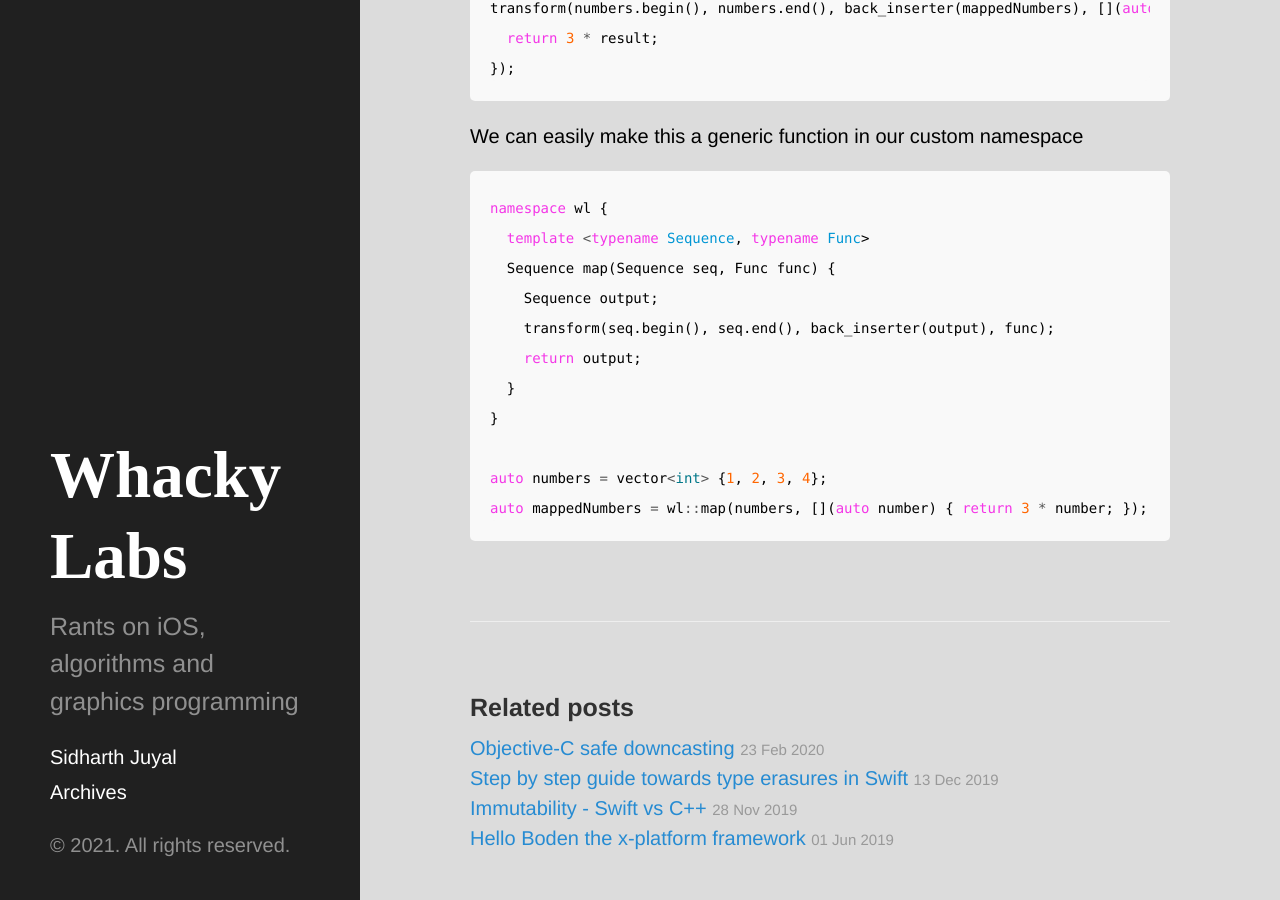
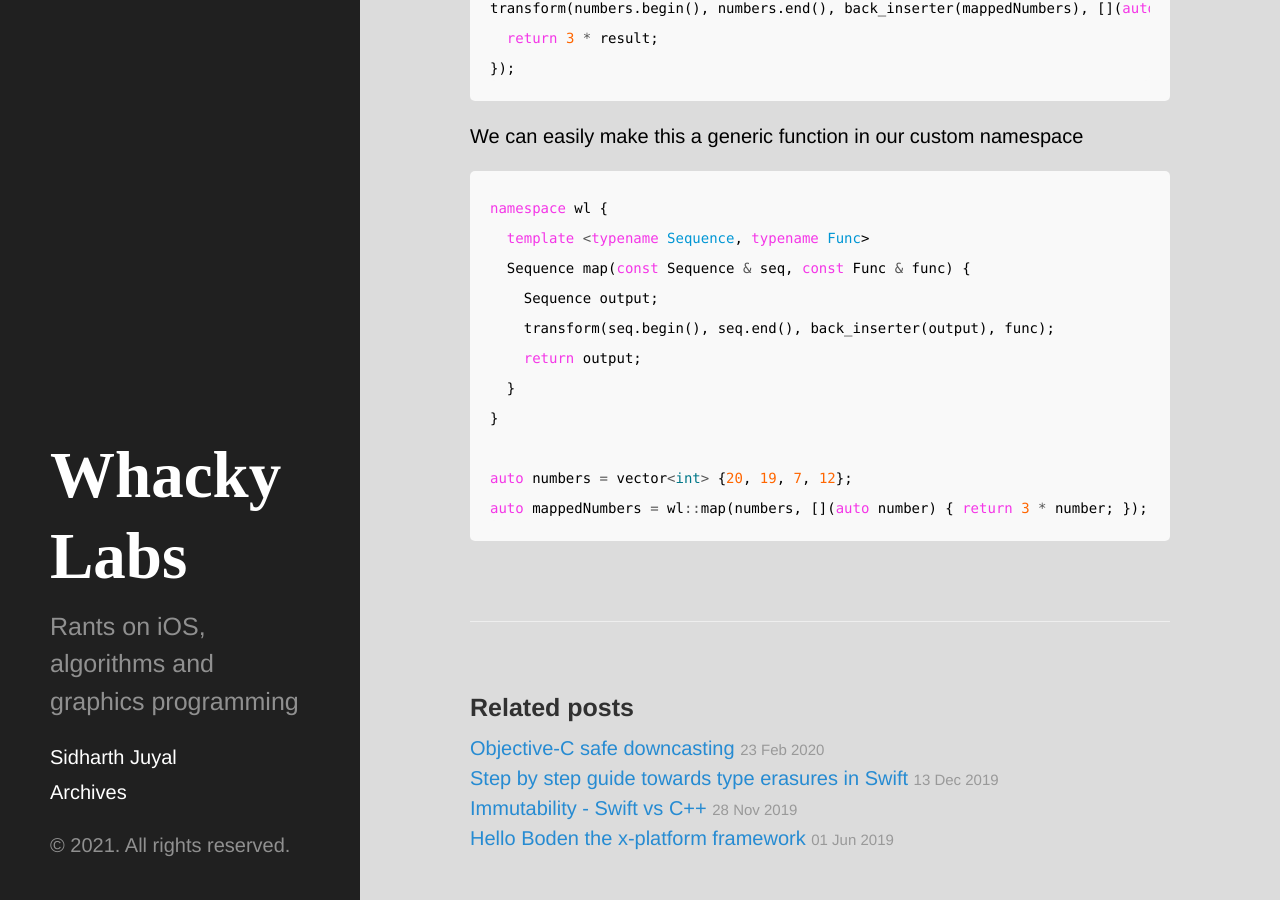
Before and after one commit to chunkyguy/chunkyguy.github.io, a Jekyll site: the page built from _posts/2021-01-03-cpp-for-swift-devs.md, in a window 1280 px wide and 900 px high, scrolled down 15720 px. Built offline with Jekyll 4.4.1, drawn with Linux system fonts in a browser that asks for light colours.

Commit message:
Update 2021-01-03-cpp-for-swift-devs.md

````diff
--- a/_posts/2021-01-03-cpp-for-swift-devs.md
+++ b/_posts/2021-01-03-cpp-for-swift-devs.md
@@ -782,13 +782,13 @@ We can easily make this a generic function in our custom namespace
 ```cpp
 namespace wl {
   template <typename Sequence, typename Func>
-  Sequence map(Sequence seq, Func func) {
+  Sequence map(const Sequence & seq, const Func & func) {
     Sequence output;
     transform(seq.begin(), seq.end(), back_inserter(output), func);
     return output;
   }
 }
 
-auto numbers = vector<int> {1, 2, 3, 4};
+auto numbers = vector<int> {20, 19, 7, 12};
 auto mappedNumbers = wl::map(numbers, [](auto number) { return 3 * number; });
 ```
````
